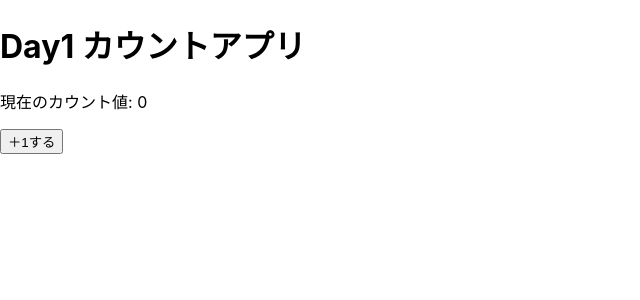
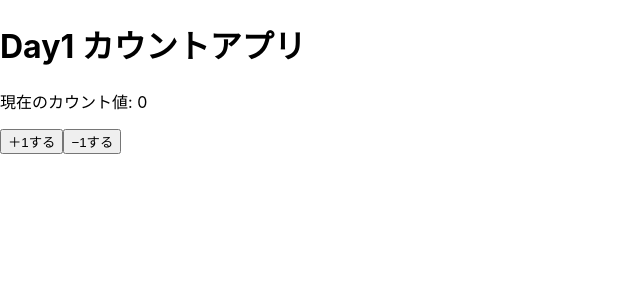
Before and after one commit to Wataru198/react-course, a React (Create React App) app in the folder react-tutorial/: page / in a window 1280 px wide. Shown: the top 300 px of the page, without its empty margins (0-640 px from the left). Built offline with nearby package versions, Linux system fonts and the light colour scheme.

Commit message:
Add decrement button to Day1 count app

```diff
--- a/react-tutorial/src/App.js
+++ b/react-tutorial/src/App.js
@@ -1,4 +1,4 @@
-// Reactの機能を使うためにReactをインポートする
+// Reactの機能を使うためにReactとuseStateをインポートする
 import React, { useState } from "react";
 
 // アプリ全体を表すコンポーネントAppを定義する
@@ -7,10 +7,16 @@ function App() {
   // useState(0) で、最初の値を0にする
   const [count, setCount] = useState(0);
 
-  // ボタンがクリックされたときに実行される処理を定義する
-  const handleClick = () => {
+  // ＋ボタンがクリックされたときに実行される処理を定義する
+  const handleIncrement = () => {
     // setCountを使ってcountの値を1増やす
     setCount(count + 1);
+  };
+
+  // −ボタンがクリックされたときに実行される処理を定義する
+  const handleDecrement = () => {
+    // setCountを使ってcountの値を1減らす
+    setCount(count - 1);
   };
 
   // 画面に表示する内容を返す
@@ -23,8 +29,11 @@ function App() {
       {/* 現在のカウントの値を表示する */}
       <p>現在のカウント値: {count}</p>
 
-      {/* クリックするとhandleClickが実行されるボタン */}
-      <button onClick={handleClick}>＋1する</button>
+      {/* クリックするとhandleIncrementが実行されるボタン */}
+      <button onClick={handleIncrement}>＋1する</button>
+
+      {/* クリックするとhandleDecrementが実行されるボタン */}
+      <button onClick={handleDecrement}>−1する</button>
     </div>
   );
 }
```
